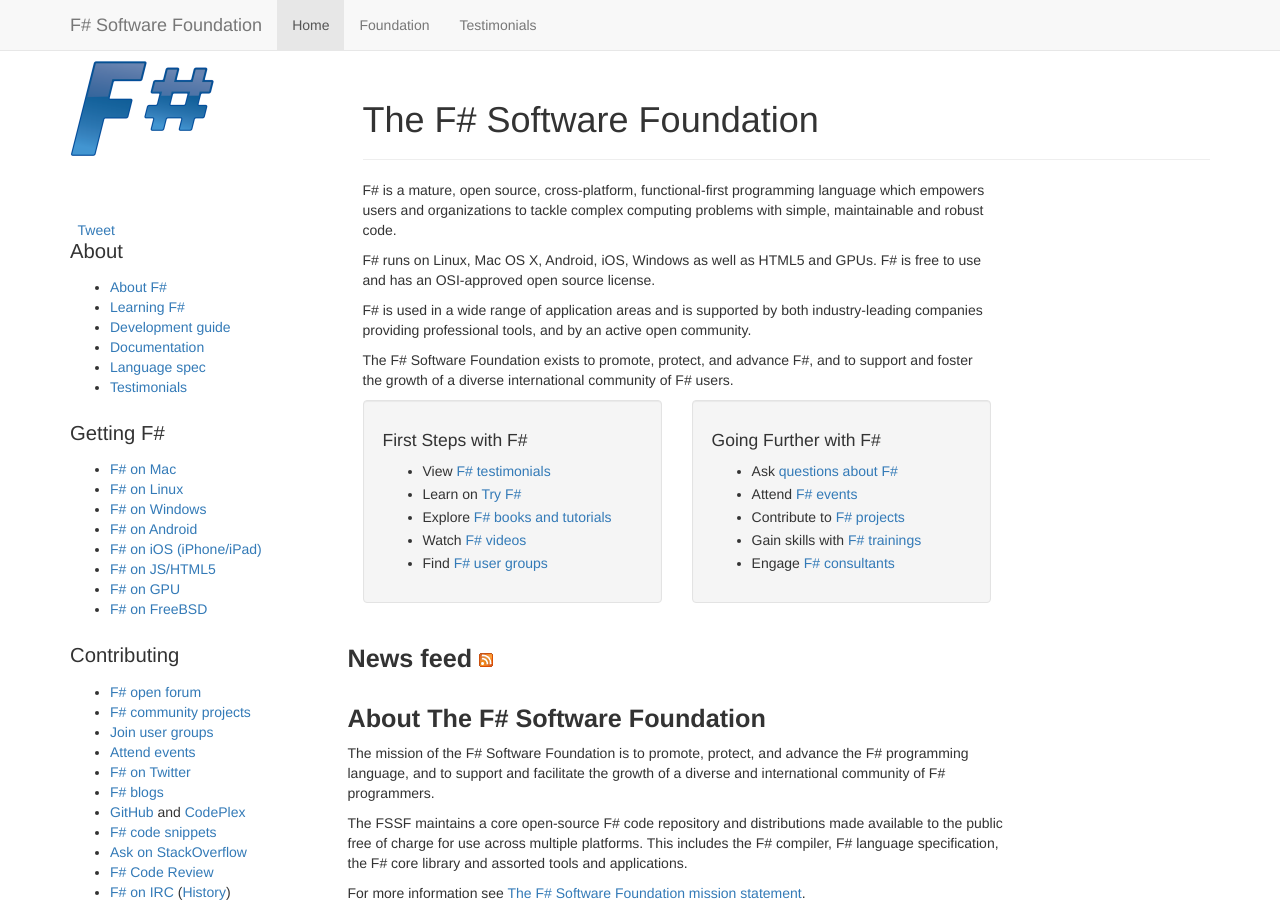
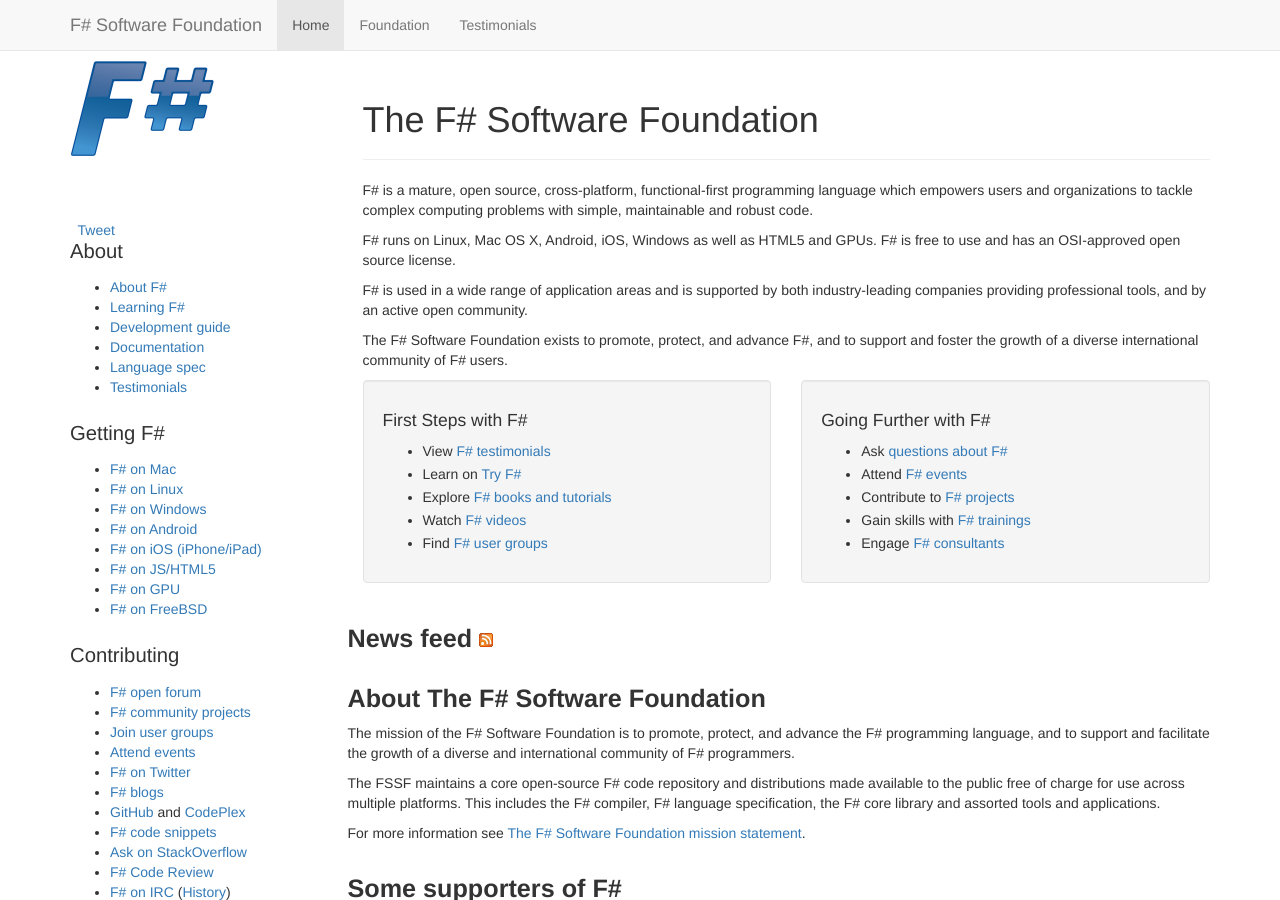
Before and after one commit to fsharp/fsharp.org, a Jekyll site: the page built from index.html, in a window 1280 px wide and 900 px high. Built offline with Jekyll 4.4.1, drawn with Linux system fonts in a browser that asks for light colours; nearby versions of some CDN libraries; some web fonts are replaced; comment, search, counter and statistics services are not loaded.

Commit message:
Update index.html

```diff
--- a/index.html
+++ b/index.html
@@ -5,7 +5,7 @@
 ---
 
 <div class="row">
-    <div class="col-md-9" id="contentMain">
+    <div class="col-md-12" id="contentMain">
         <p>
             F# is a mature, open source, cross-platform, functional-first programming language which empowers
       users and organizations to tackle complex computing problems with simple,
```
